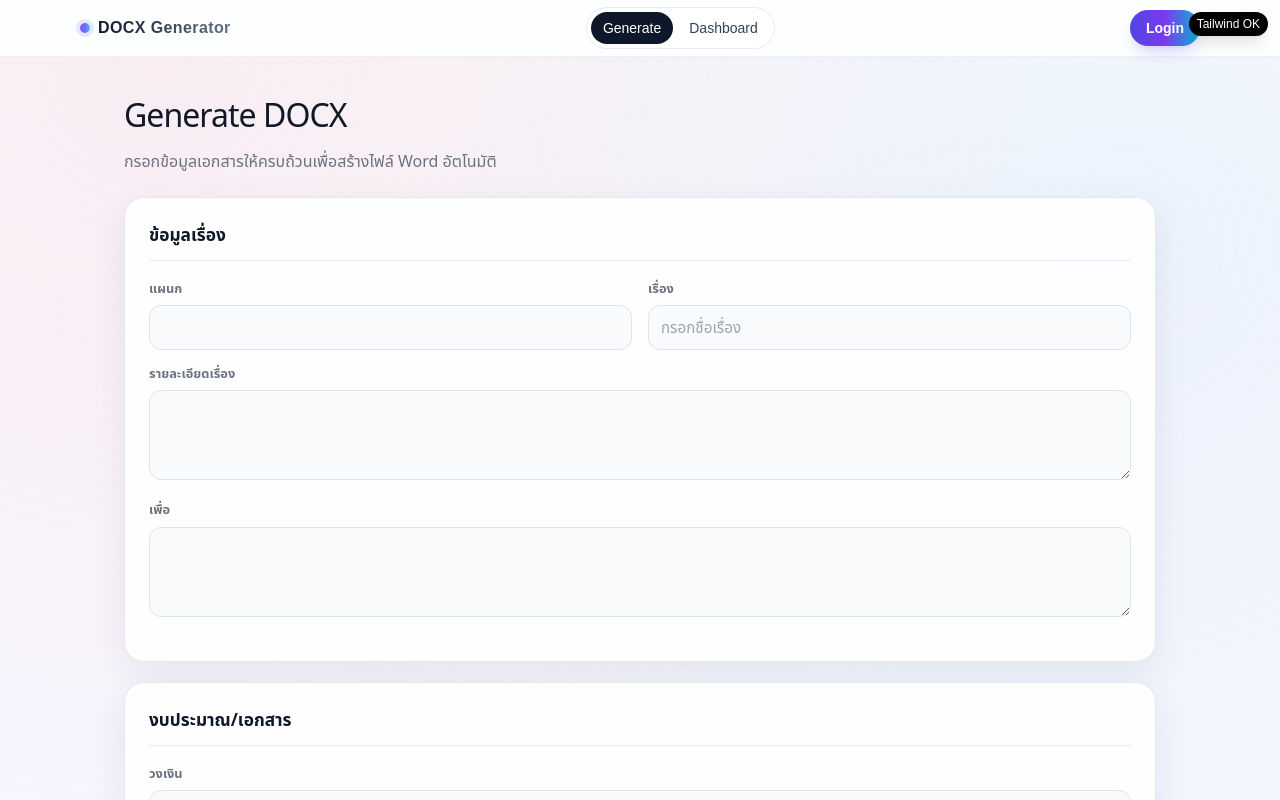
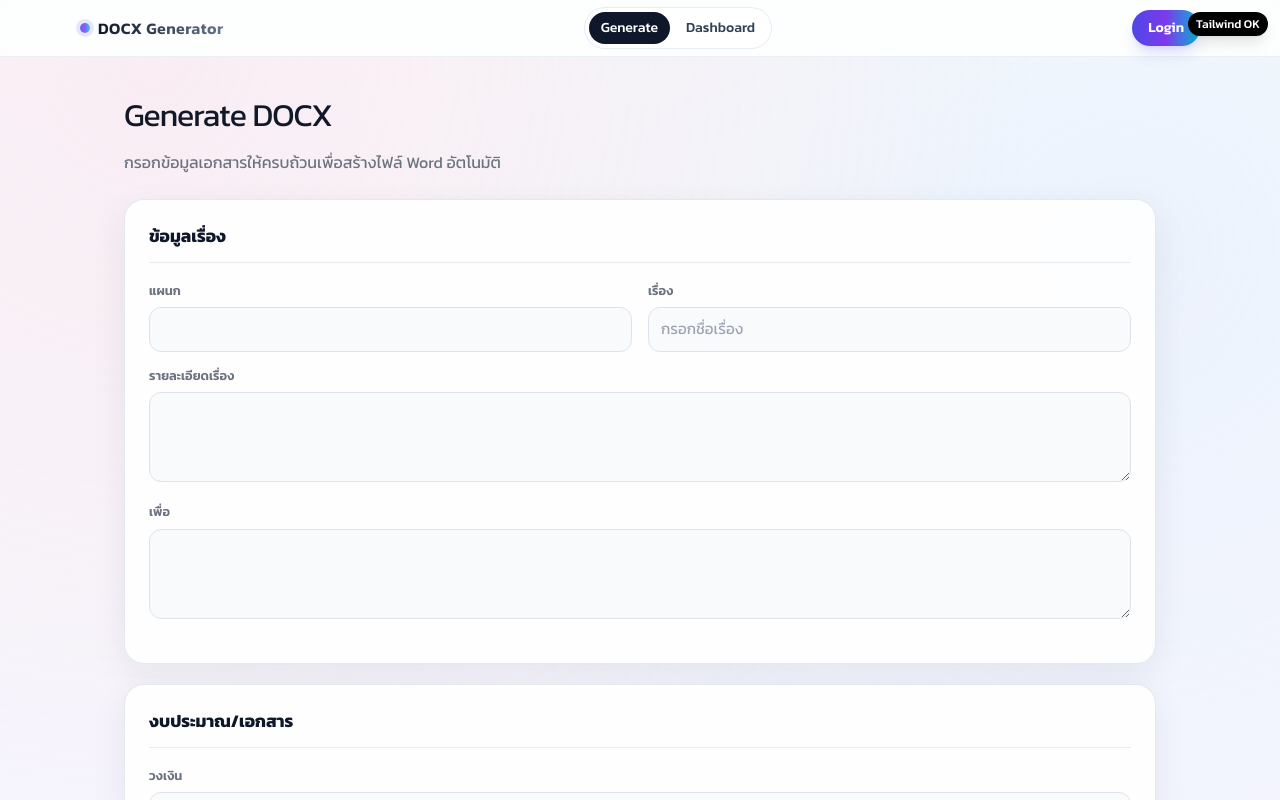
Before and after one commit to Fuadee/-, a Next.js app: page / in a window 1280 px wide. Shown: the top 800 px of the page. Built offline with nearby package versions, Linux system fonts and the light colour scheme.

Commit message:
Apply Kanit as global Thai-friendly app font

```diff
--- a/src/app/(app)/page.module.css
+++ b/src/app/(app)/page.module.css
@@ -1,6 +1,6 @@
 .page {
   min-height: 100vh;
-  font-family: ui-sans-serif, system-ui, -apple-system, "Segoe UI", "Noto Sans Thai", Arial, sans-serif;
+  font-family: var(--font-sans), system-ui, sans-serif;
   background:
     radial-gradient(circle at 12% 0%, rgba(255, 190, 210, 0.22), transparent 40%),
     radial-gradient(circle at 88% 10%, rgba(191, 219, 254, 0.22), transparent 36%),
--- a/src/app/globals.css
+++ b/src/app/globals.css
@@ -7,10 +7,34 @@
     box-sizing: border-box;
   }
 
+  html,
+  body {
+    font-family: var(--font-sans), system-ui, sans-serif;
+  }
+
   body {
     margin: 0;
     background: #f8fafc;
     color: #0f172a;
-    font-family: Arial, Helvetica, sans-serif;
+  }
+
+  h1,
+  h2,
+  h3,
+  h4,
+  h5,
+  h6 {
+    font-family: var(--font-sans), system-ui, sans-serif;
+  }
+
+  input,
+  button,
+  select,
+  textarea {
+    font: inherit;
+  }
+
+  p {
+    line-height: 1.625;
   }
 }
--- a/src/app/layout.tsx
+++ b/src/app/layout.tsx
@@ -1,5 +1,12 @@
 import type { Metadata } from "next";
+import { Kanit } from "next/font/google";
 import "./globals.css";
+
+const kanit = Kanit({
+  subsets: ["thai", "latin"],
+  weight: ["300", "400", "500", "600", "700"],
+  variable: "--font-sans"
+});
 
 export const metadata: Metadata = {
   title: "DOCX Generator",
@@ -12,7 +19,7 @@ export default function RootLayout({
   children: React.ReactNode;
 }>) {
   return (
-    <html lang="th">
+    <html lang="th" className={kanit.variable}>
       <body>
         <div className="fixed right-3 top-3 z-[60] rounded-xl bg-black px-2 py-1 text-xs font-medium text-white shadow-lg">
           Tailwind OK
```
